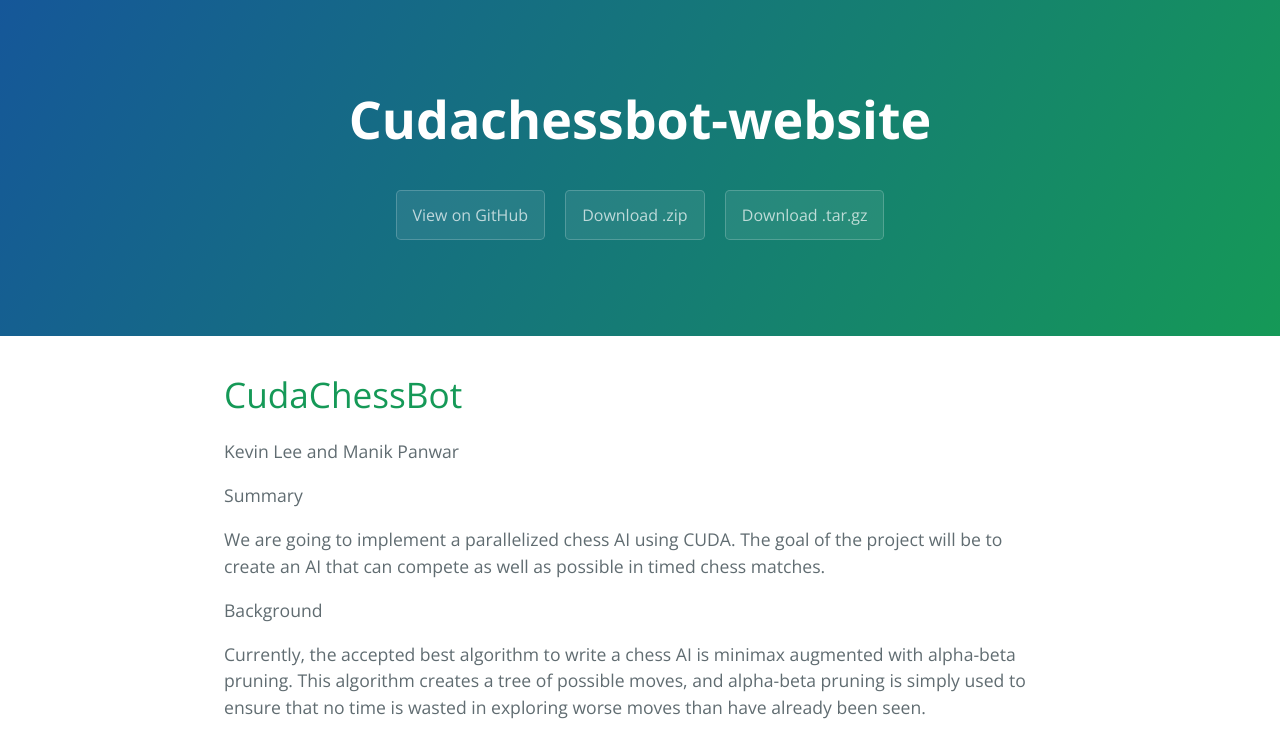
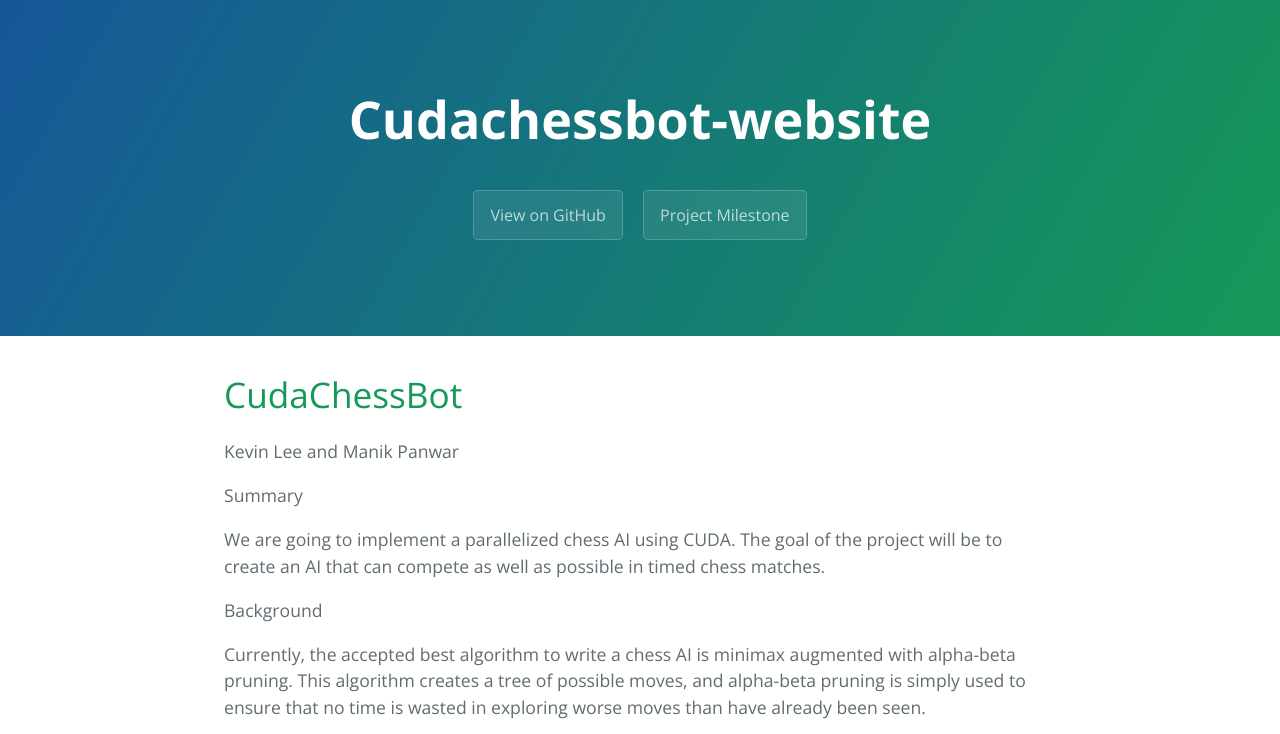
Before and after one commit to manikpanwar/CudaChessBot-website, a plain HTML site: page index.html in a window 1280 px wide. Shown: the top 734 px of the page. Drawn offline with nearby package versions, Linux system fonts and the light colour scheme.

Commit message:
Update index.html

```diff
--- a/index.html
+++ b/index.html
@@ -14,8 +14,7 @@
       <h1 class="project-name">Cudachessbot-website</h1>
       <h2 class="project-tagline"></h2>
       <a href="https://github.com/manikpanwar/CudaChessBot-website" class="btn">View on GitHub</a>
-      <a href="https://github.com/manikpanwar/CudaChessBot-website/zipball/master" class="btn">Download .zip</a>
-      <a href="https://github.com/manikpanwar/CudaChessBot-website/tarball/master" class="btn">Download .tar.gz</a>
+      <a href="https://manikpanwar.github.io/CudaChessBot-website/milestone.html" class="btn">Project Milestone</a>
     </section>
 
     <section class="main-content">
```
